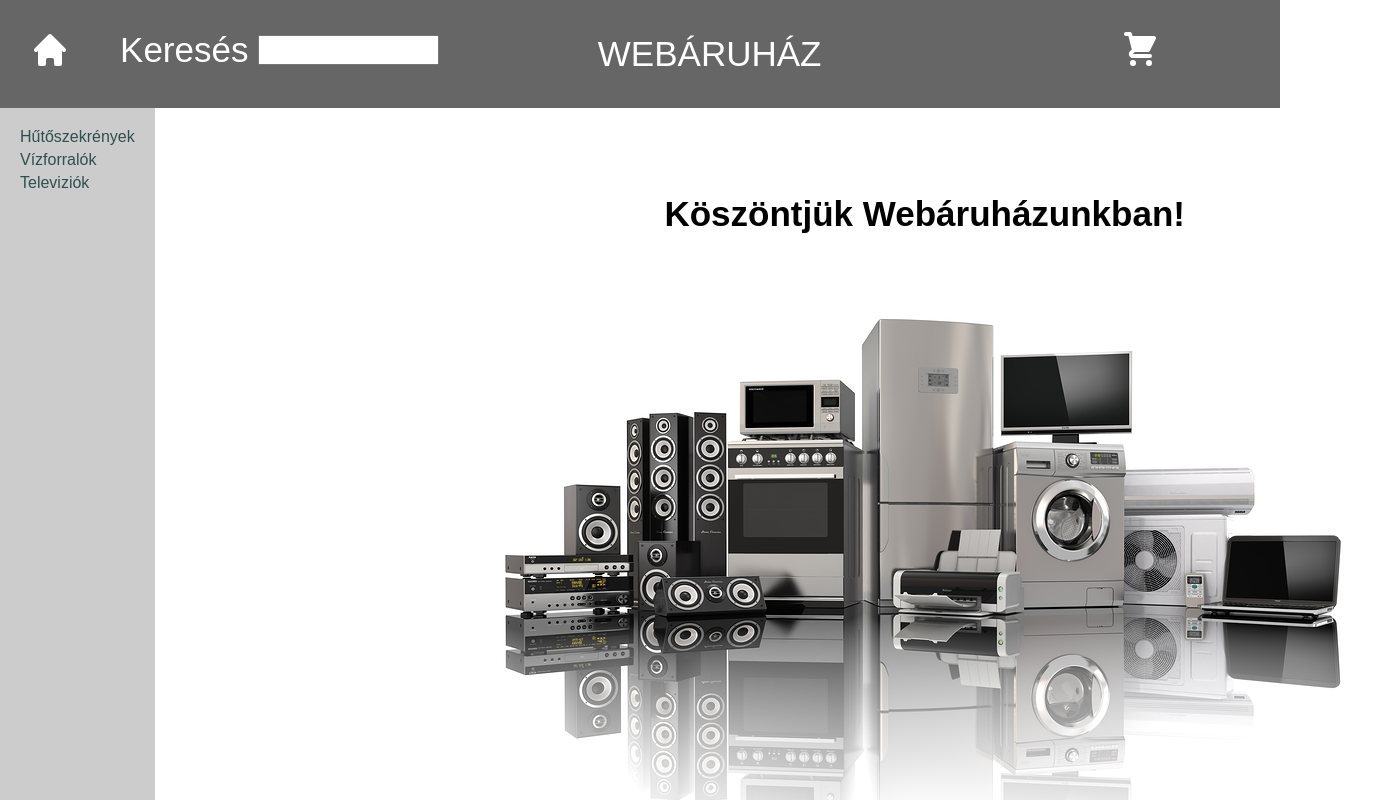
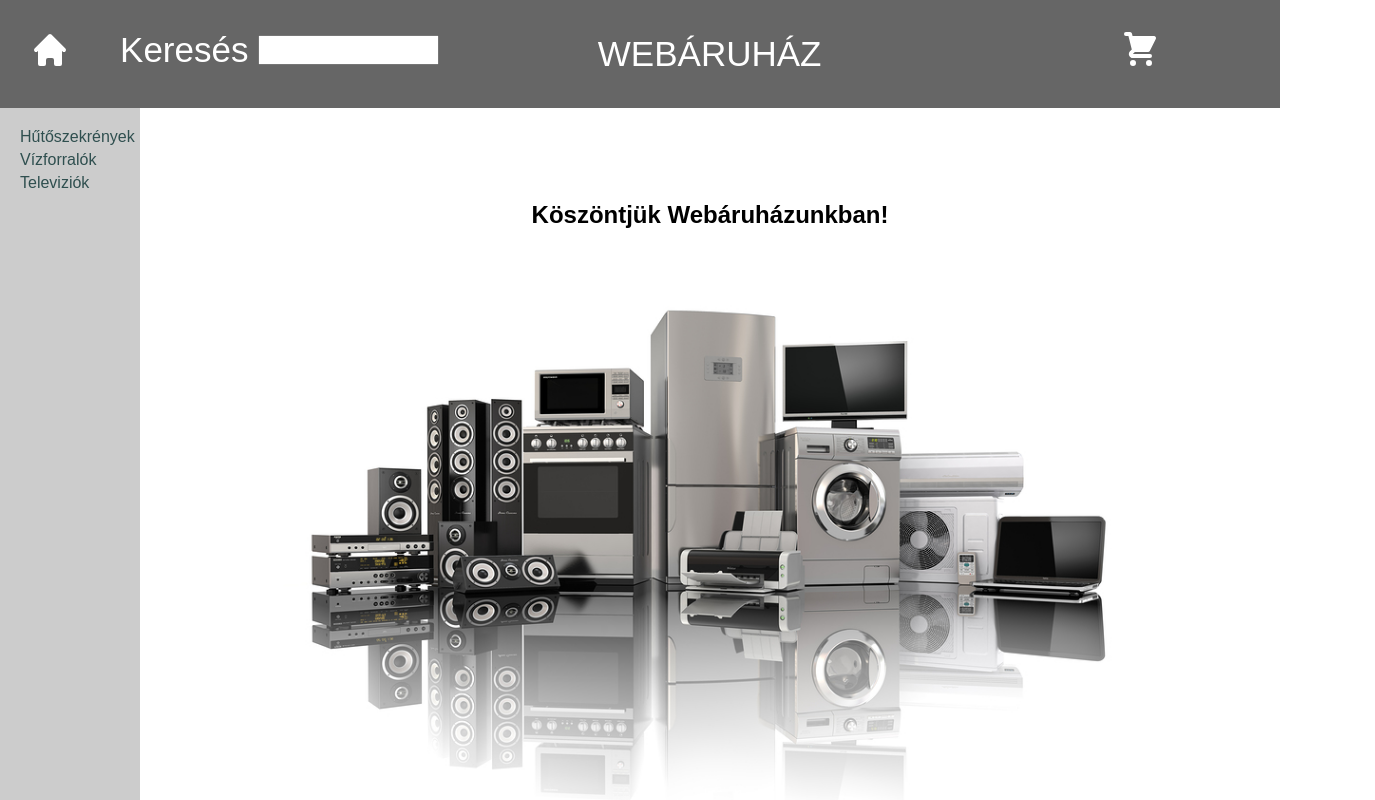
Before and after one commit to istvan751108/WebShop, a React (Create React App) app in the folder front_end/: page / in a window 1280 px wide. Shown: the top 800 px of the page, 1375 px wide, since content can reach past the window. Built offline with nearby package versions, Linux system fonts and the light colour scheme; data requests are answered from the project's data file.

Commit message:
Fix it App, home, layout, orderConfirmation.

```diff
--- a/front_end/src/App.css
+++ b/front_end/src/App.css
@@ -61,11 +61,17 @@ section {
 
 /* Style the navigation menu */
 nav {
-  -webkit-flex: 0.5;
-  -ms-flex: 0.5;
-  flex: 0.1;
+  flex: 0 0 auto;
+  width: 140px;
   background: #ccc;
   padding: 20px;
+}
+article {
+  flex: 1;
+  display: flex;
+  flex-direction: column;
+  align-items: left;
+  justify-content: center;
 }
 
 /* Style the list inside the menu */
--- a/front_end/src/components/home.tsx
+++ b/front_end/src/components/home.tsx
@@ -11,17 +11,16 @@ const Home = () => {
 };
 
 const textStyle: React.CSSProperties = {
-    fontSize: "35px",
+  fontSize: "24px",
   marginBottom: "16px",
-    marginTop: "32px",
-    marginLeft: "320px",
 };
-
 const imageStyle = {
   border: "2px",
-    width: "900px",
+  width: "95%",
   height: "auto",
-    marginLeft: "320px",
+  display: "block",
+  marginRight: "auto",
+  marginLeft: "auto",
 };
 
 return (
--- a/front_end/src/components/layout.tsx
+++ b/front_end/src/components/layout.tsx
@@ -34,18 +34,13 @@ const Layout: FC<Categories> = ({ categories }) => {
         </div>
       </header>
 
-      <section>
-        <nav>
-          {categories.errorMessage && (
-            <div>Hiba: {categories.errorMessage} </div>
-          )}
-          <ul>{categories.data && renderCategories()}</ul>
-        </nav>
-        <article>
-          <Outlet />
-        </article>
-      </section>
-
+<section style={{ display: "flex", justifyContent: "center" }}>
+  <nav>
+    {categories.errorMessage && <div>Hiba: {categories.errorMessage}</div>}
+    <ul>{categories.data && renderCategories()}</ul>
+  </nav>
+  <article><Outlet /></article>
+</section>
       <footer>
         <Link to="/">Kezdőlap</Link> | <Link to="/basket">Kosár</Link>
       </footer>
--- a/front_end/src/components/orderConfirmation.tsx
+++ b/front_end/src/components/orderConfirmation.tsx
@@ -3,7 +3,7 @@ import React from "react";
 const OrderConfirmation = () => {
   return (
     <div>
-      <h2>Rendelés megerősítése</h2>
+      <h2>Rendelés megerősítve!</h2>
       <p>Köszönjük megrendelését!</p>
     </div>
   );
```
Lines whose indentation alone changed are shown as unchanged.
